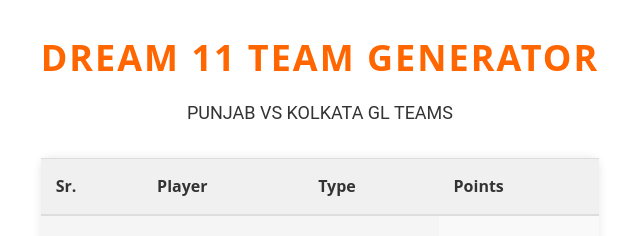
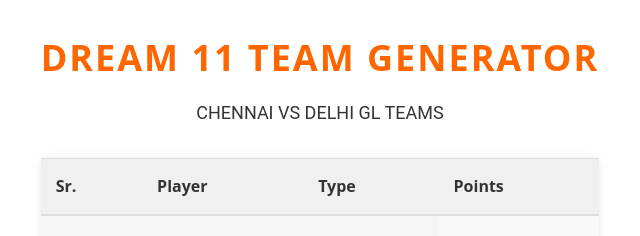
Before and after one commit to pankajcr7/Dream-11, a plain HTML site: page index.html in a window 1280 px wide. Shown: the part 227-463 px from the top of the page, 320-960 px from the left. Drawn offline with Linux system fonts and the light colour scheme.

Commit message:
Update index.html

```diff
--- a/index.html
+++ b/index.html
@@ -15,7 +15,7 @@
 	<div class="container">
 		<section id="team-section">
 			<h1>Dream 11 Team Generator</h1>
-			<p>PUNJAB VS KOLKATA GL TEAMS</p>
+			<p>CHENNAI VS DELHI GL TEAMS</p>
 
 			<table class="player-name">
 				<thead>
```
